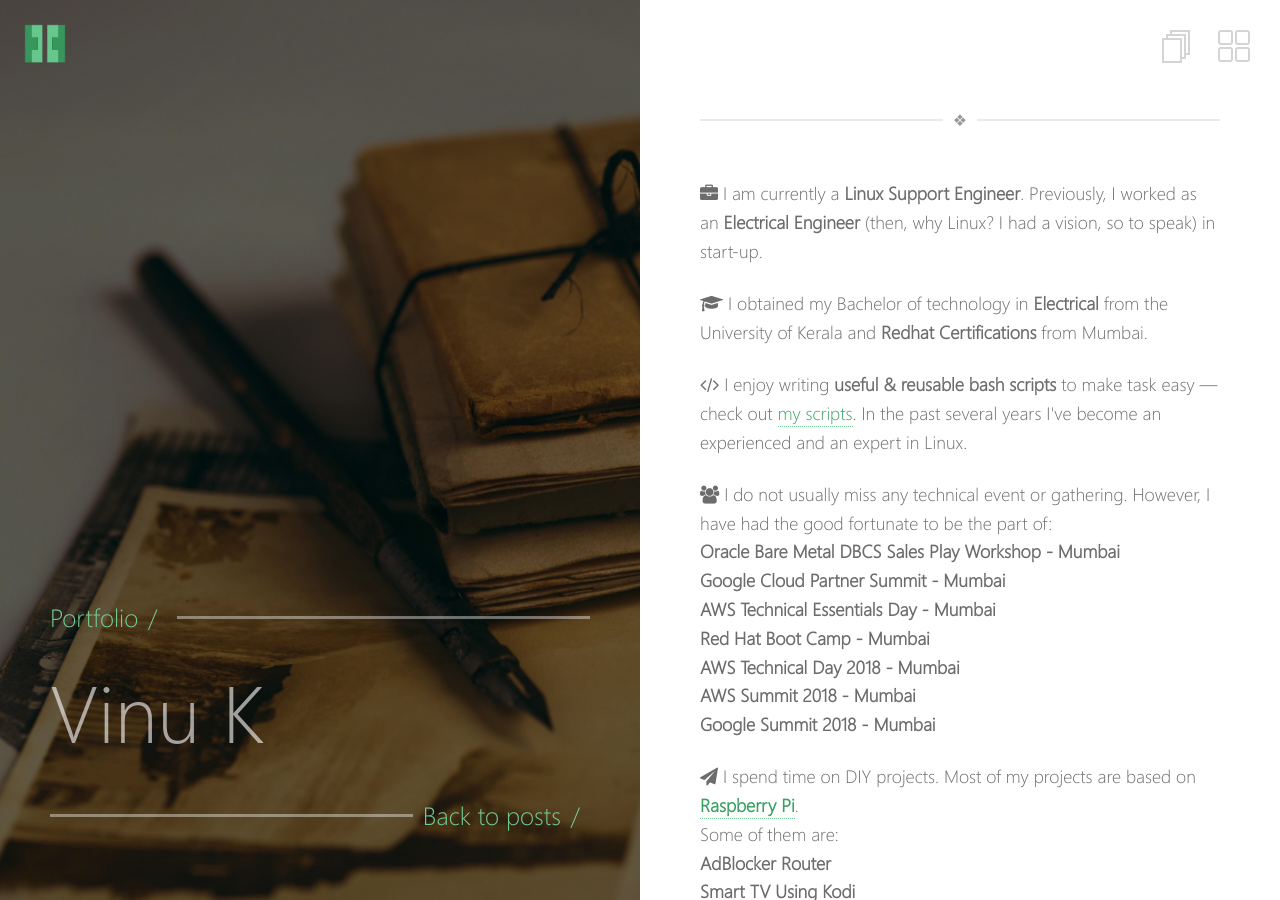
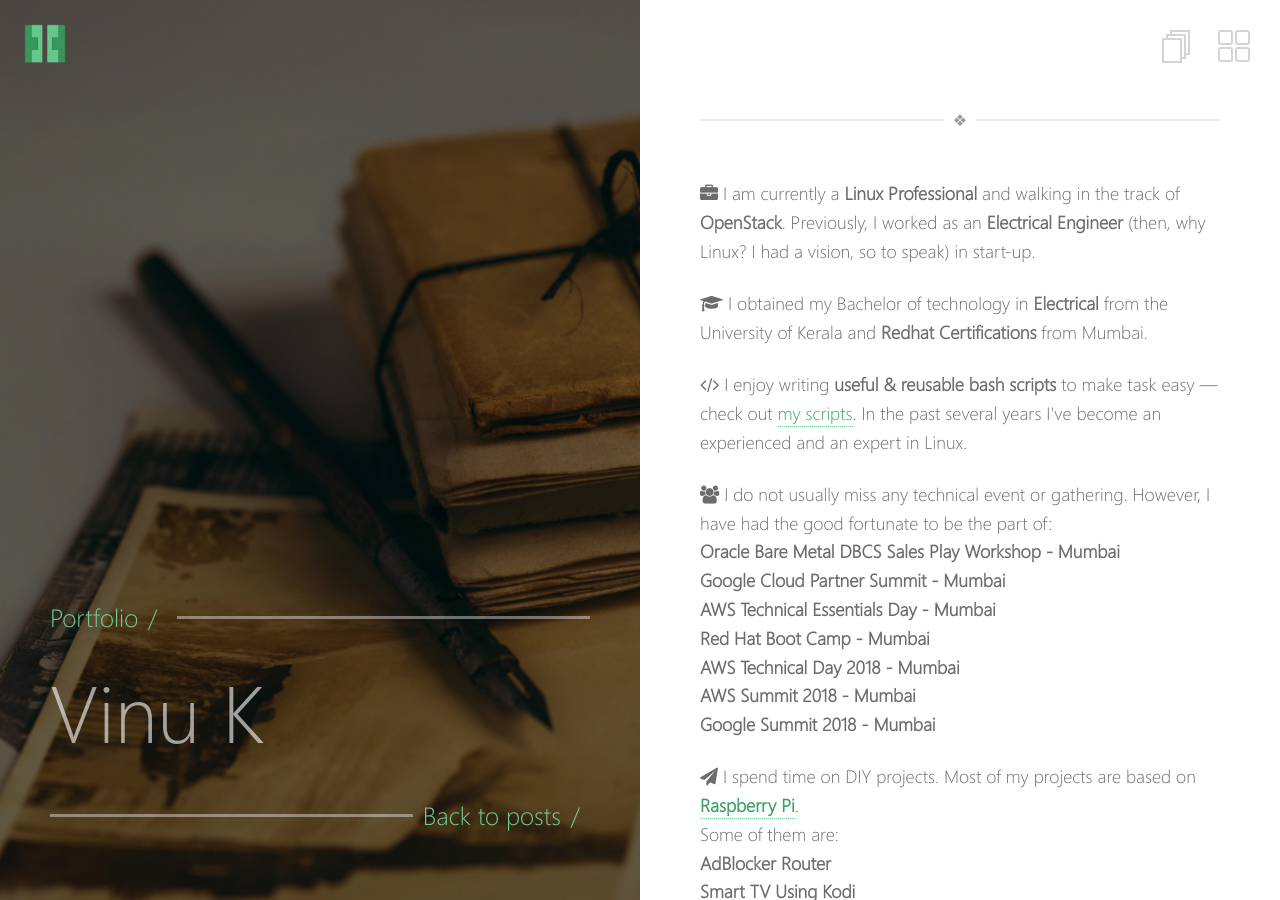
Before and after one commit to kevydotvinu/gnulinuxmate.com, a Jekyll site: the page built from portfolio.md, in a window 1280 px wide. Built offline with Jekyll 4.4.1, drawn with Linux system fonts in a browser that asks for light colours.

Commit message:
modified portfolio

```diff
--- a/_config.yml
+++ b/_config.yml
@@ -58,7 +58,7 @@
 #behance:           username
 
 # Gems
-gems:
+plugins:
   - jekyll-feed
   - jekyll-sitemap
   - jekyll-gist
--- a/portfolio.md
+++ b/portfolio.md
@@ -10,7 +10,7 @@
 
 <p class="portfolio-text">
 <span class="fa fa-briefcase portfolio-icon"></span>
-I am currently a <strong>Linux Support Engineer</strong>. Previously, I worked as an <strong>Electrical Engineer</strong> (then, why Linux? I had a vision, so to speak) in start-up.
+I am currently a <strong>Linux Professional</strong> and walking in the track of <strong>OpenStack</strong>. Previously, I worked as an <strong>Electrical Engineer</strong> (then, why Linux? I had a vision, so to speak) in start-up.
 </p>
 
 <p class="portfolio-text">
```
Also changed, not shown: 1 other file.
